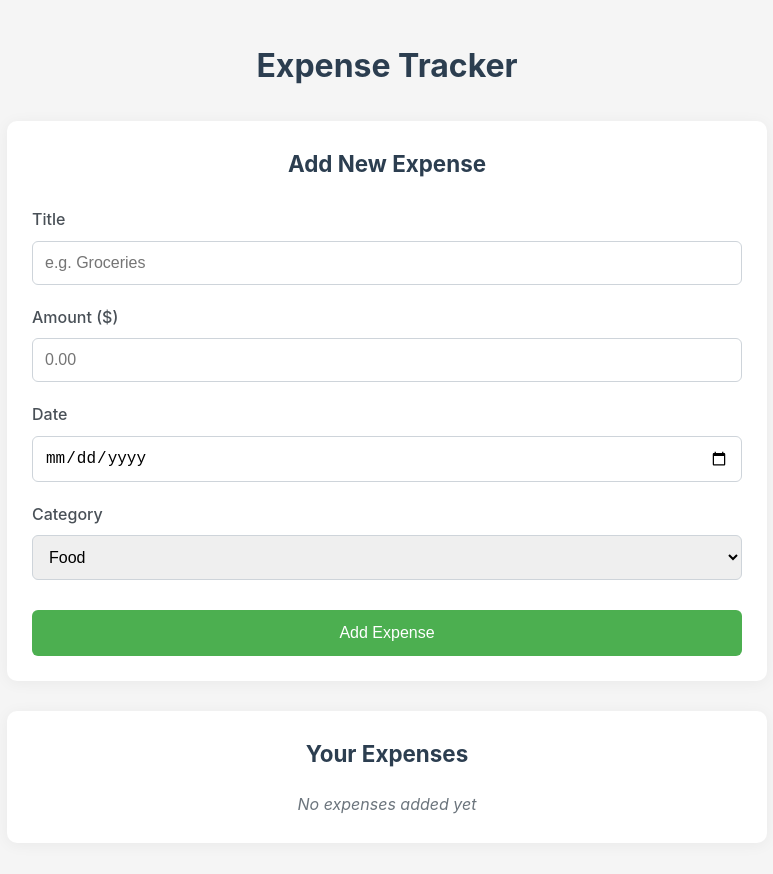
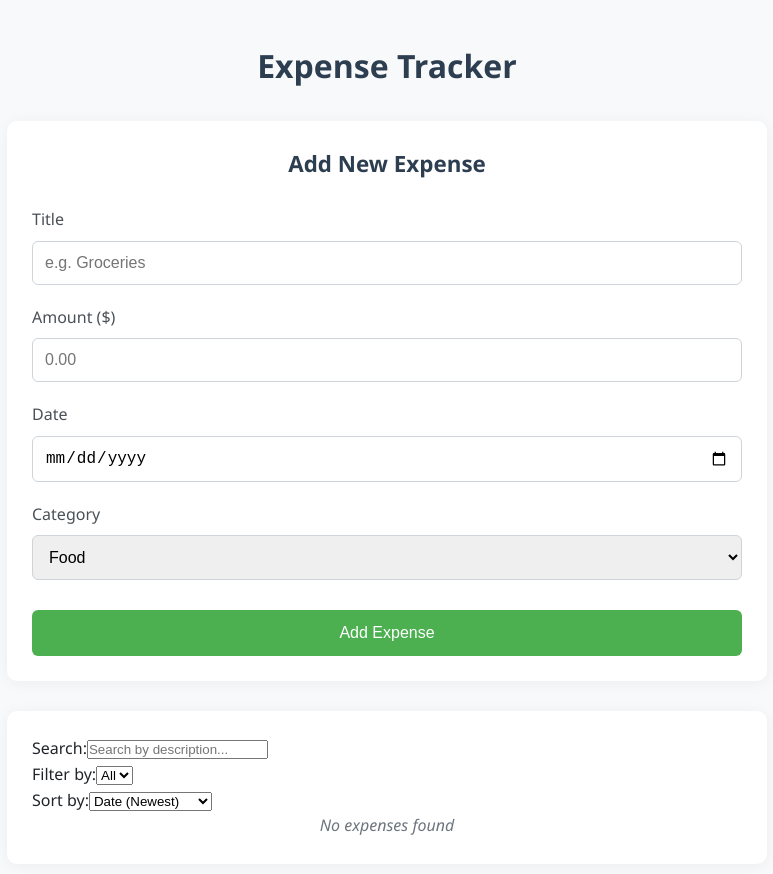
Before and after one commit to vsfdhyibavds/Expense-Tracker, a React (Vite) app: page / in a window 1280 px wide. Shown: the top 874 px of the page, without its empty margins (253-1026 px from the left). Built offline with nearby package versions, Linux system fonts and the light colour scheme.

Commit message:
add sorting functionality

```diff
--- a/src/App.jsx
+++ b/src/App.jsx
@@ -1,46 +1,21 @@
-import { useState } from 'react';
+import { useExpenseStore } from './store/useExpenseStore';
 import ExpenseForm from './components/ExpenseForm';
+import ExpenseList from './components/ExpenseList';
 import './App.css';
+import './index.css';
 
 function App() {
-  const [expenses, setExpenses] = useState([]);
+  const { addExpense } = useExpenseStore();
 
   const handleAddExpense = (newExpense) => {
-    setExpenses(prevExpenses => [...prevExpenses, newExpense]);
+    addExpense(newExpense);
   };
 
   return (
     <div className="app">
       <h1>Expense Tracker</h1>
       <ExpenseForm onAddExpense={handleAddExpense} />
-
-      <div className="expenses-list">
-        <h2>Your Expenses</h2>
-        {expenses.length === 0 ? (
-          <p className="no-expenses">No expenses added yet</p>
-        ) : (
-          <ul>
-            {expenses.map(expense => (
-              <li key={expense.id}>
-                <div>
-                  <span className="expense-title">{expense.title}</span>
-                  <span className="expense-category">{expense.category}</span>
-                </div>
-                <div>
-                  <span className="expense-amount">${expense.amount.toFixed(2)}</span>
-                  <span className="expense-date">
-                    {expense.date.toLocaleDateString('en-US', {
-                      year: 'numeric',
-                      month: 'short',
-                      day: 'numeric'
-                    })}
-                  </span>
-                </div>
-              </li>
-            ))}
-          </ul>
-        )}
-      </div>
+      <ExpenseList />
     </div>
   );
 }
--- a/src/components/ExpenseList.jsx
+++ b/src/components/ExpenseList.jsx
@@ -1,4 +1,3 @@
-// src/components/ExpenseList.jsx
 import { useExpenseStore } from '../store/useExpenseStore';
 import { useState } from 'react';
 
@@ -6,23 +5,42 @@ const ExpenseList = () => {
   const { expenses, deleteExpense } = useExpenseStore();
   const [sortBy, setSortBy] = useState('date-desc');
   const [filterCategory, setFilterCategory] = useState('all');
+  const [searchTerm, setSearchTerm] = useState('');
 
   // Get unique categories for filter
   const categories = ['all', ...new Set(expenses.map(exp => exp.category))];
 
   // Process expenses based on filters/sorting
   const processedExpenses = expenses
-    .filter(exp => filterCategory === 'all' || exp.category === filterCategory)
+    .filter(exp => {
+      const matchesCategory = filterCategory === 'all' || exp.category === filterCategory;
+      const matchesSearch = exp.title.toLowerCase().includes(searchTerm.toLowerCase());
+      return matchesCategory && matchesSearch;
+    })
     .sort((a, b) => {
       if (sortBy === 'date-desc') return new Date(b.date) - new Date(a.date);
       if (sortBy === 'date-asc') return new Date(a.date) - new Date(b.date);
       if (sortBy === 'amount-desc') return b.amount - a.amount;
-      return a.amount - b.amount;
+      if (sortBy === 'amount-asc') return a.amount - b.amount;
+      if (sortBy === 'category-asc') return a.category.localeCompare(b.category);
+      if (sortBy === 'category-desc') return b.category.localeCompare(a.category);
+      if (sortBy === 'title-asc') return a.title.localeCompare(b.title);
+      if (sortBy === 'title-desc') return b.title.localeCompare(a.title);
+      return 0;
     });
 
   return (
     <div className="expenses-list">
       <div className="list-controls">
+        <div className="search-control">
+          <label>Search:</label>
+          <input
+            type="text"
+            value={searchTerm}
+            onChange={(e) => setSearchTerm(e.target.value)}
+            placeholder="Search by description..."
+          />
+        </div>
         <div className="filter-control">
           <label>Filter by:</label>
           <select
@@ -47,6 +65,10 @@ const ExpenseList = () => {
             <option value="date-asc">Date (Oldest)</option>
             <option value="amount-desc">Amount (High)</option>
             <option value="amount-asc">Amount (Low)</option>
+            <option value="category-asc">Category (A-Z)</option>
+            <option value="category-desc">Category (Z-A)</option>
+            <option value="title-asc">Description (A-Z)</option>
+            <option value="title-desc">Description (Z-A)</option>
           </select>
         </div>
       </div>
--- a/src/index.css
+++ b/src/index.css
@@ -1,11 +1,143 @@
-* {
-  box-sizing: border-box;
-  margin: 0;
-  padding: 0;
+/* General Styles */
+body {
+  font-family: 'Segoe UI', Tahoma, Geneva, Verdana, sans-serif;
+  background-color: #f8f9fa;
+  color: #212529;
 }
 
-body {
-  font-family: -apple-system, BlinkMacSystemFont, 'Segoe UI', Roboto, Oxygen, Ubuntu, Cantarell, sans-serif;
-  line-height: 1.6;
-  background-color: #f5f5f5;
+.container {
+  max-width: 800px;
+  margin: 0 auto;
+  padding: 20px;
+  background-color: white;
+  border-radius: 8px;
+  box-shadow: 0 2px 10px rgba(0, 0, 0, 0.1);
+  margin-top: 30px;
 }
+
+h1 {
+  color: #2c3e50;
+  font-weight: 600;
+}
+
+/* Form Styles */
+.form-control {
+  border-radius: 4px;
+  border: 1px solid #ced4da;
+  padding: 10px;
+  margin-bottom: 15px;
+}
+
+.form-control:focus {
+  border-color: #80bdff;
+  box-shadow: 0 0 0 0.2rem rgba(0, 123, 255, 0.25);
+}
+
+.btn {
+  padding: 8px 16px;
+  border-radius: 4px;
+  font-weight: 500;
+  cursor: pointer;
+  transition: all 0.2s;
+}
+
+.btn-primary {
+  background-color: #007bff;
+  border-color: #007bff;
+}
+
+.btn-primary:hover {
+  background-color: #0069d9;
+  border-color: #0062cc;
+}
+
+.btn-danger {
+  background-color: #dc3545;
+  border-color: #dc3545;
+}
+
+.btn-danger:hover {
+  background-color: #c82333;
+  border-color: #bd2130;
+}
+
+.btn-sm {
+  padding: 5px 10px;
+  font-size: 0.875rem;
+}
+
+/* Table Styles */
+.table {
+  width: 100%;
+  margin-top: 20px;
+  border-collapse: collapse;
+}
+
+.table th {
+  background-color: #f1f1f1;
+  padding: 12px;
+  text-align: left;
+  font-weight: 600;
+  cursor: pointer;
+  user-select: none;
+  position: relative;
+}
+
+.table th:hover {
+  background-color: #e9ecef;
+}
+
+.table th.sort-asc::after {
+  content: " ↑";
+  position: absolute;
+  right: 8px;
+}
+
+.table th.sort-desc::after {
+  content: " ↓";
+  position: absolute;
+  right: 8px;
+}
+
+.table td {
+  padding: 12px;
+  border-bottom: 1px solid #dee2e6;
+}
+
+.table tr:last-child td {
+  border-bottom: none;
+}
+
+.table tr:hover {
+  background-color: #f8f9fa;
+}
+
+/* Search Bar Styles */
+.search-container {
+  margin-bottom: 20px;
+}
+
+.search-container input {
+  width: 100%;
+  padding: 10px;
+  border: 1px solid #ced4da;
+  border-radius: 4px;
+  transition: all 0.3s;
+}
+
+.search-container input:focus {
+  border-color: #80bdff;
+  box-shadow: 0 0 0 0.2rem rgba(0, 123, 255, 0.25);
+}
+
+/* Responsive Styles */
+@media (max-width: 768px) {
+  .container {
+    padding: 15px;
+    margin-top: 15px;
+  }
+
+  .table th, .table td {
+    padding: 8px;
+  }
+}
```
